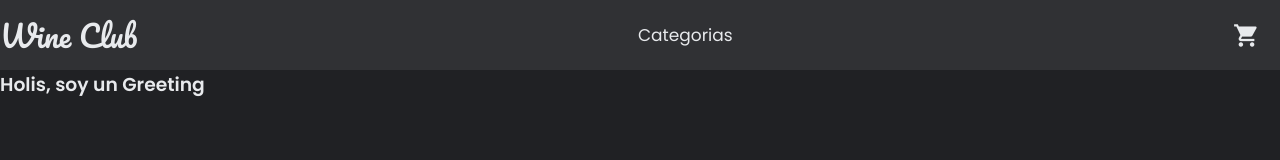
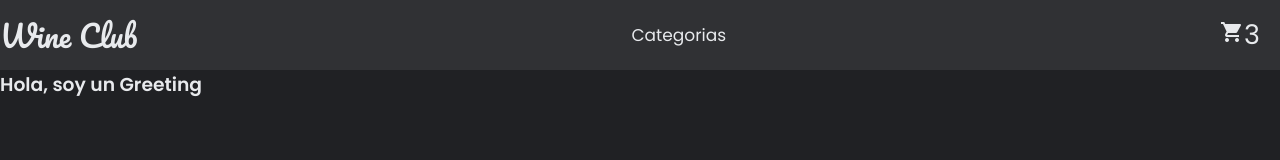
Before and after one commit to santiagobenfatto/wine-club, a React (Create React App) app: page / in a window 1280 px wide. Shown: the top 160 px of the page. Built offline with nearby package versions, Linux system fonts and the light colour scheme.

Commit message:
Primer Entrega Benfatto

```diff
--- a/src/App.js
+++ b/src/App.js
@@ -6,7 +6,7 @@ const App = () => {
   return (
     <>
     <NavBar />
-    <ItemListContainer greeting="Holis, soy un Greeting"/>
+    <ItemListContainer greeting="Hola, soy un Greeting"/>
     </>
   );
 }
--- a/src/componentes/CartWidget.js
+++ b/src/componentes/CartWidget.js
@@ -1,8 +1,13 @@
 import React from "react";
 
 const CartWidget = () => {
+    const cantidadEnCarrito = 3
     return(
+        <div className="contenedor-carrito">
         <span className="material-icons carrito">shopping_cart</span>
+        <span>{cantidadEnCarrito}</span>
+        </div>
+
     )
 }
 
--- a/src/componentes/ItemListContainer.js
+++ b/src/componentes/ItemListContainer.js
@@ -2,7 +2,7 @@ import React from "react";
 
 const ItemListContainer = ({greeting}) => {
     return(
-        <h3>{greeting}</h3>
+        <h3 className="greeting">{greeting}</h3>
     )
 }
 
--- a/src/componentes/NavBar.js
+++ b/src/componentes/NavBar.js
@@ -1,5 +1,5 @@
 import React from "react";
-import CartWidget from './CartWidget'
+import CartWidget from './CartWidget';
 
 const NavBar = () => {
     return(
--- a/src/dropdown.css
+++ b/src/dropdown.css
@@ -1,12 +1,14 @@
 /* The container <div> - needed to position the dropdown content */
 .desplegable {
     position: relative;
+    z-index: 1;
 
   }
 
 /* Dropdown Content (Hidden by Default) */
 .contenido-menu {
-    display: none;
+    visibility: hidden;
+    display: flex;
     position: absolute;
     flex-direction: column;
     justify-content: space-around;
@@ -17,6 +19,8 @@
     min-width: 160px;
     margin-top: 70px;
     height: auto;
+    z-index: 1;
+
 
 
 }
@@ -35,10 +39,11 @@
 /* Show the dropdown menu on hover */
 
 .desplegable:hover .contenido-menu {
-    display: flex;
+    visibility: visible;
 }
 
 .boton-links{
+    box-sizing: border-box;
     border: none;
     text-decoration: none;
     font-family: 'Poppins', sans-serif;
@@ -49,6 +54,6 @@
     height: 70px;
 }
 .boton-links:hover{
-    font-size: 20px;
+    font-size: 19px;
     text-shadow: 1px 1.5px 1px #9032bb;
 }
--- a/src/estilos.css
+++ b/src/estilos.css
@@ -9,7 +9,6 @@ body{
     background-color: #202124;
     color:#E8EAED;
     font-family: 'Poppins', sans-serif;
-
 }
 
 .title {
@@ -40,13 +39,13 @@ nav{
     z-index: 1;
  }
 
- .carrito{
+ .contenedor-carrito{
     font-size: 27px;
-    padding-right:20px;
+    margin-right:20px;
     cursor: pointer;
  }
 
- .carrito:hover{
-    font-size: 30px;
+ .contenedor-carrito:hover{
+    transform: scale(1.2);
     text-shadow: 2px 1px 1px #9032bb;
  }
```
